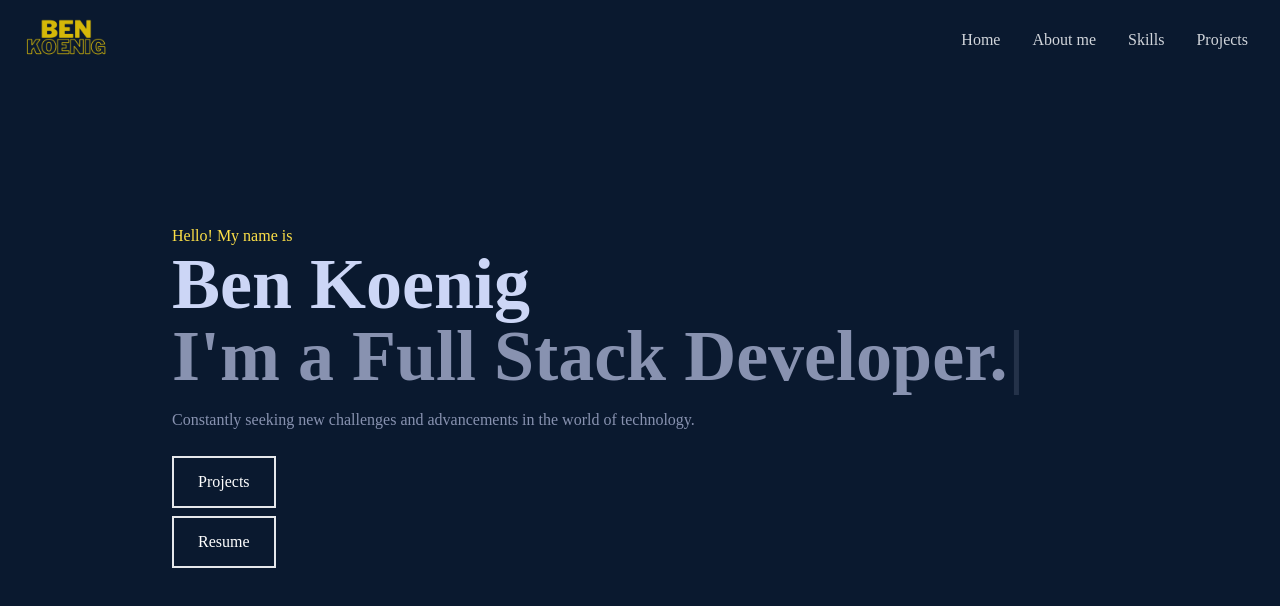
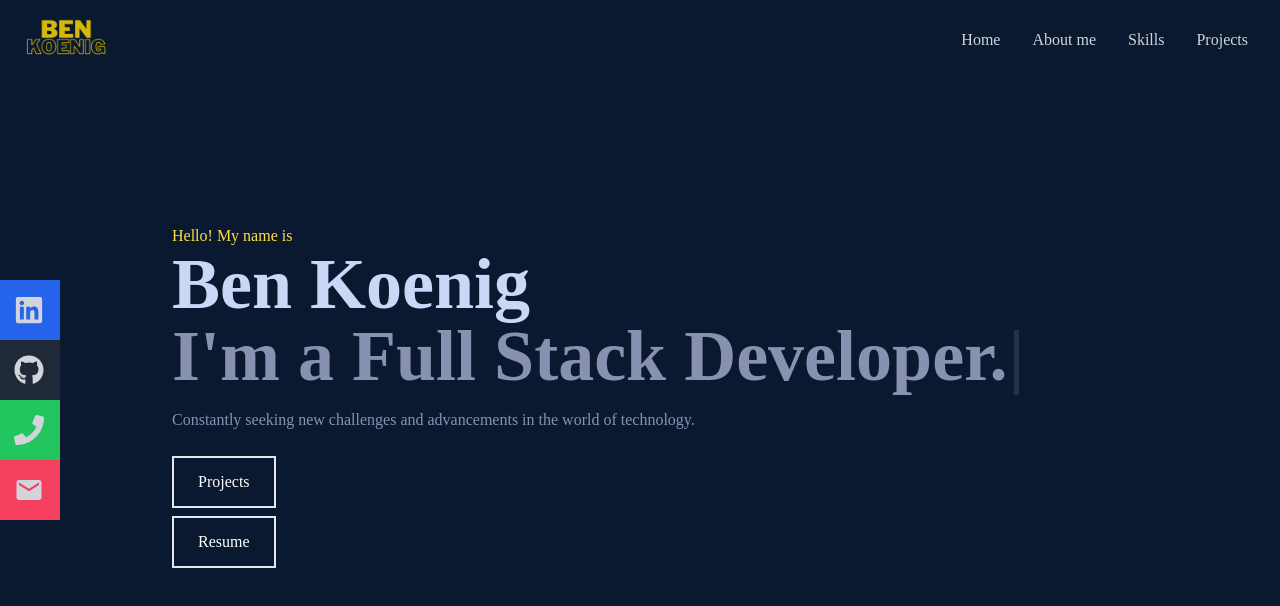
Before and after one commit to taqft/react_portfolio, a React (Create React App) app: page / in a window 1280 px wide. Shown: the top 606 px of the page. Built offline with nearby package versions, Linux system fonts and the light colour scheme.

Commit message:
restore navbar

```diff
--- a/src/components/Navbar.jsx
+++ b/src/components/Navbar.jsx
@@ -1,6 +1,6 @@
 import React, { useState } from 'react';
 import Logo from '../assets/logo.png';
-import { FaBars, FaTimes, FaGithub, FaPhone } from 'react-icons/fa';
+import { FaBars, FaTimes, FaLinkedin, FaGithub, FaPhone } from 'react-icons/fa';
 import { MdEmail } from "react-icons/md";
 import { Link } from 'react-scroll';
 
@@ -58,6 +58,31 @@ export const Navbar = () => {
                     <Link onClick={handleClick} to="contact" smooth={true} duration={500}>Contact</Link>
                 </li>
             </ul>
+            {/* Social media */}
+            <div className="hidden lg:flex fixed flex-col top-[35%] left-0">
+                <ul>
+                    <li className="w-[160px] h-[60px] flex justify-between items-center ml-[-100px] hover:ml-[-10px] duration-300 bg-blue-600">
+                        <a className="flex justify-between items-center w-full text-gray-300" href="https://www.linkedin.com/in/bk09/" target="_blank" rel="noopener noreferrer">
+                            Linkedin <FaLinkedin size={30} />
+                        </a>
+                    </li>
+                    <li className="w-[160px] h-[60px] flex justify-between items-center ml-[-100px] hover:ml-[-10px] duration-300 bg-gray-800">
+                        <a className="flex justify-between items-center w-full text-gray-300" href="https://github.com/taqft/" target="_blank" rel="noopener noreferrer">
+                            Github <FaGithub size={30} />
+                        </a>
+                    </li>
+                    <li className="w-[160px] h-[60px] flex justify-between items-center ml-[-100px] hover:ml-[-10px] duration-300 bg-green-500">
+                        <a className="flex justify-between items-center w-full text-gray-300" href="tel:386-627-3079" target="_blank" rel="noopener noreferrer">
+                            Phone <FaPhone size={30} />
+                        </a>
+                    </li>
+                    <li className="w-[160px] h-[60px] flex justify-between items-center ml-[-100px] hover:ml-[-10px] duration-300 bg-rose-500">
+                        <a className="flex justify-between items-center w-full text-gray-300" href="mailto:ben.koenig@live.com" target="_blank" rel="noopener noreferrer">
+                            Email <MdEmail size={30} />
+                        </a>
+                    </li>
+                </ul>
+            </div>
         </div>
     )
 }
```
